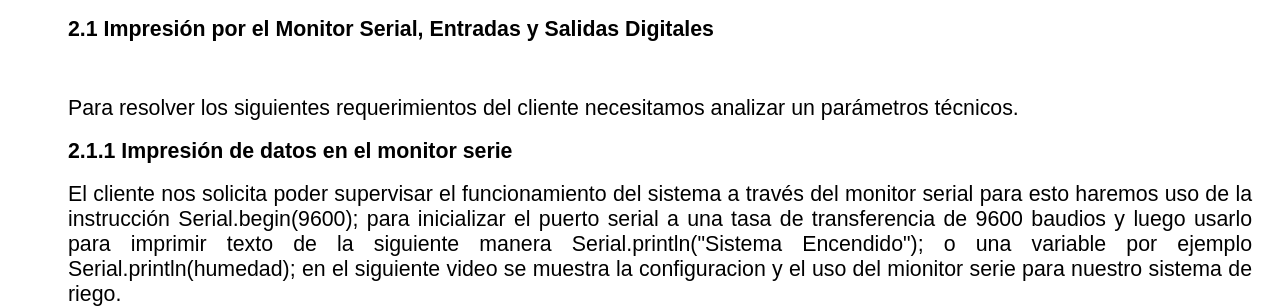
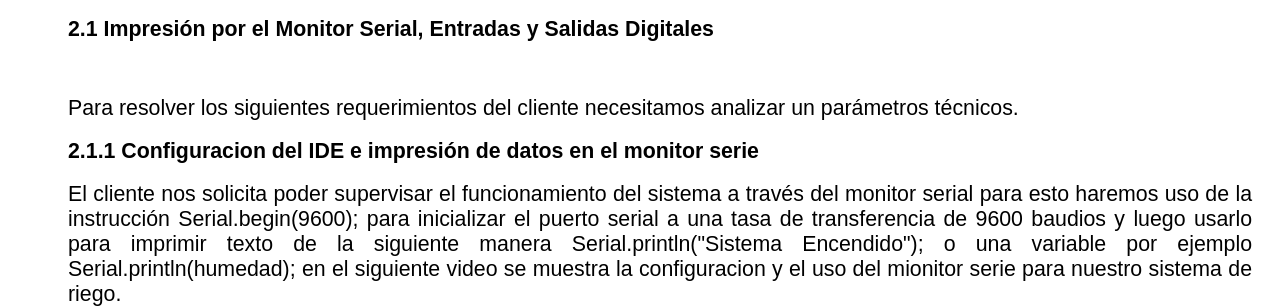
Before and after one commit to leonardosuacha/Guia_Riego_Microcontroladores, a plain HTML site: page index.html in a window 1280 px wide. Shown: the part 2100-2408 px from the top of the page. Drawn offline with Linux system fonts and the light colour scheme.

Commit message:
Update index.html

```diff
--- a/index.html
+++ b/index.html
@@ -256,7 +256,7 @@
 			&nbsp;</p>
 			<p class="MsoNormal" style="text-align: justify; line-height: normal; margin-left: 45.0pt; margin-right: 20px; margin-top: 0cm; margin-bottom: .0001pt">
 			<font face="Arial,sans-serif" style="font-size: 16pt; font-weight: 700">
-			2.1.1 Impresión de datos en el monitor serie</font></p>
+			2.1.1 Configuracion del IDE e impresión de datos en el monitor serie</font></p>
 			<p class="MsoNormal" style="text-align: justify; line-height: normal; margin-left: 45.0pt; margin-right: 20px; margin-top: 0cm; margin-bottom: .0001pt">
 			&nbsp;</p>
 			<p class="MsoNormal" style="text-align: justify; line-height: normal; margin-left: 45.0pt; margin-right: 20px; margin-top: 0cm; margin-bottom: .0001pt">
```
